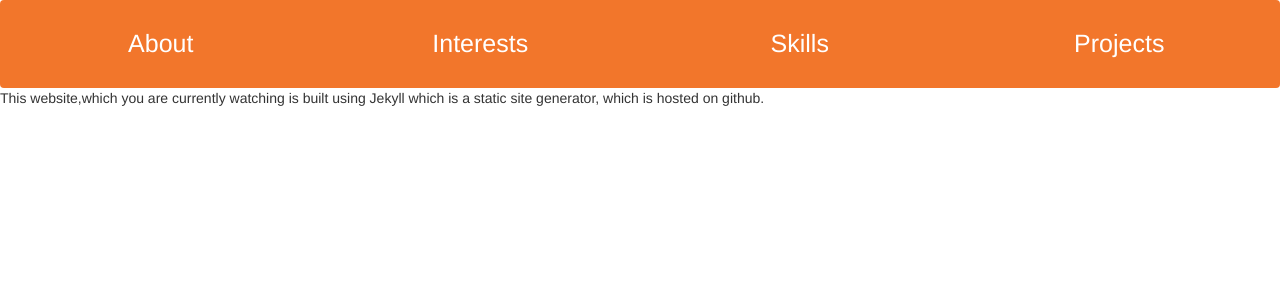
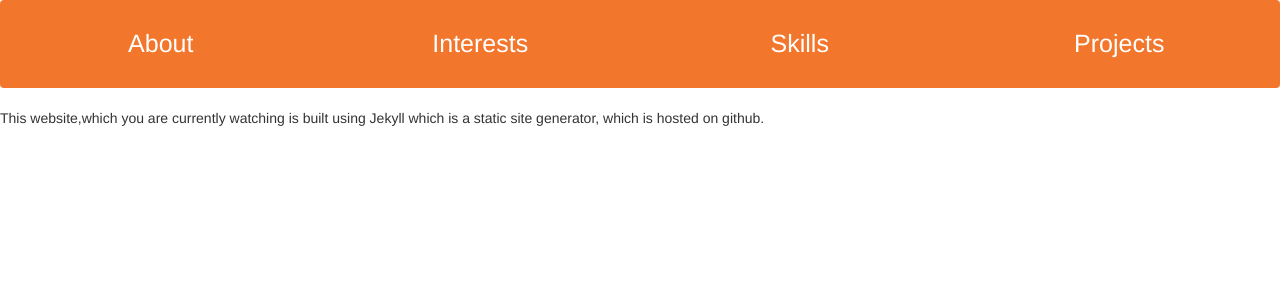
Before and after one commit to Sandeep-Muvva/jekyll-SandeepMuvva, a Jekyll site: the page built from project/myWebPage.md, in a window 1280 px wide. Shown: the top 300 px of the page. Built offline with Jekyll 4.4.1, drawn with Linux system fonts in a browser that asks for light colours.

Commit message:
edited head-nav

```diff
--- a/_includes/head-nav.html
+++ b/_includes/head-nav.html
@@ -4,7 +4,7 @@
 <link rel="stylesheet" href="https://maxcdn.bootstrapcdn.com/bootstrap/3.3.7/css/bootstrap.min.css">
 <script src="https://ajax.googleapis.com/ajax/libs/jquery/3.3.1/jquery.min.js"></script>
 <script src="https://maxcdn.bootstrapcdn.com/bootstrap/3.3.7/js/bootstrap.min.js"></script>
-<div class="navbar container-fluid" style="margin-bottom:0px;">
+<div class="navbar container-fluid" >
 <div class="row">
   <a class="col-lg-3" style="color:white" href="{{site.baseurl}}/about">About</a>
   <a class="col-lg-3" style="color:white" href="{{site.baseurl}}/interests">Interests</a>
```
